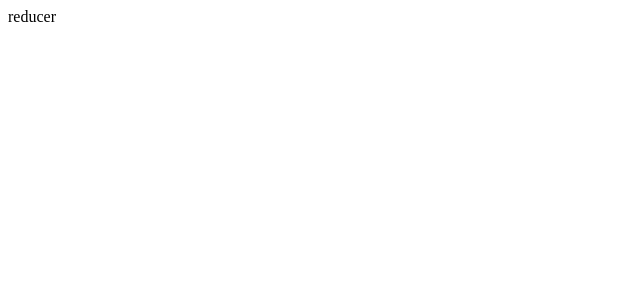
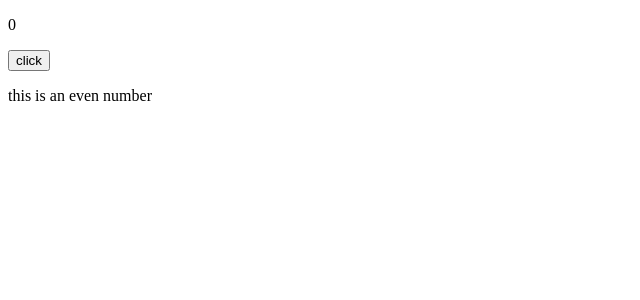
Before and after one commit to waleking/react_hooks, a React (Create React App) app: page /useReducer in a window 1280 px wide. Shown: the top 300 px of the page, without its empty margins (0-640 px from the left). Built offline with nearby package versions, Linux system fonts and the light colour scheme.

Commit message:
add a logic which needs to be replaced by useReducer

```diff
--- a/src/componets/ReducerTutorial.js
+++ b/src/componets/ReducerTutorial.js
@@ -1,7 +1,24 @@
-import React from "react";
+import React, { useState } from "react";
 
+// TODO: we need to change the following logic to useReducer
 const ReducerTutorial = () => {
-  return <div>reducer</div>;
+  const [count, setCount] = useState(0);
+  const [showText, setShowText] = useState(true);
+
+  return (
+    <div>
+      <p>{count}</p>
+      <button
+        onClick={() => {
+          setCount(count + 1);
+          setShowText(!showText);
+        }}
+      >
+        click
+      </button>
+      {showText && <p>this is an even number</p>}
+    </div>
+  );
 };
 
 export default ReducerTutorial;
```
